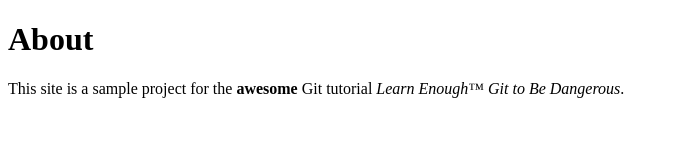
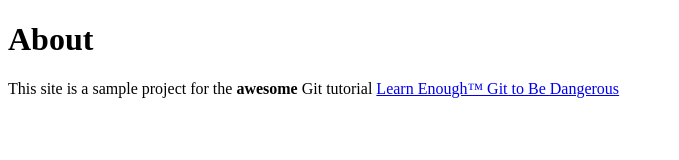
Before and after one commit to EdgardoRodriguezSolano/website, a plain HTML site: page about.html in a window 1280 px wide. Shown: the whole page, without its empty margins (0-679 px from the left). Drawn offline with Linux system fonts and the light colour scheme.

Commit message:
Add link to tutorial title

```diff
--- a/about.html
+++ b/about.html
@@ -7,7 +7,11 @@
     <h1>About</h1>
     <p>
       This site is a sample project for the <strong>awesome</strong> Git
-      tutorial <em>Learn Enough™ Git to Be Dangerous</em>.
+      tutorial
+	  <a href="http://learnenough.com/git-tutorial"
+	  <em>Learn Enough™ Git to Be Dangerous</em>
+	  </a>
+
     </p>
   </body>
 </html>
```
